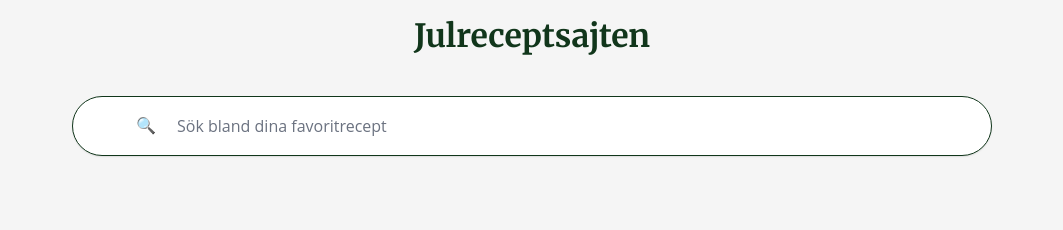
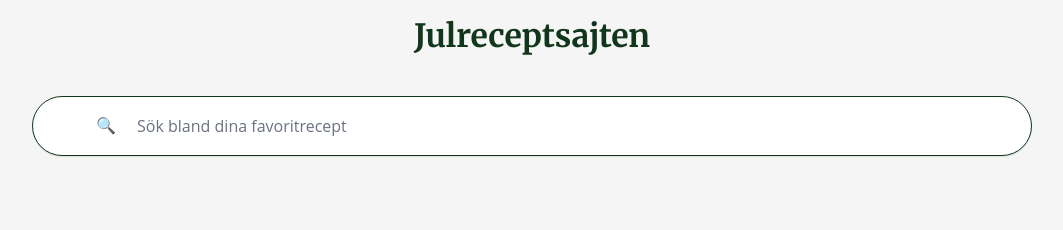
Before and after one commit to dmolinsky/grupp-6-receptsajt, a React (Vite) app: page / in a window 1280 px wide. Shown: the top 230 px of the page, without its empty margins (108-1171 px from the left). Built offline with nearby package versions, Linux system fonts and the light colour scheme; no server answers.

Commit message:
EDIT searchbar width

```diff
--- a/src/index.css
+++ b/src/index.css
@@ -158,7 +158,7 @@ button:hover {
 
 .searchbar {
     position: relative;
-    max-width: 920px;
+    width: 100%;
     margin: var(--spacing-md) auto var(--spacing-lg);
     padding: 0;
 }
```
